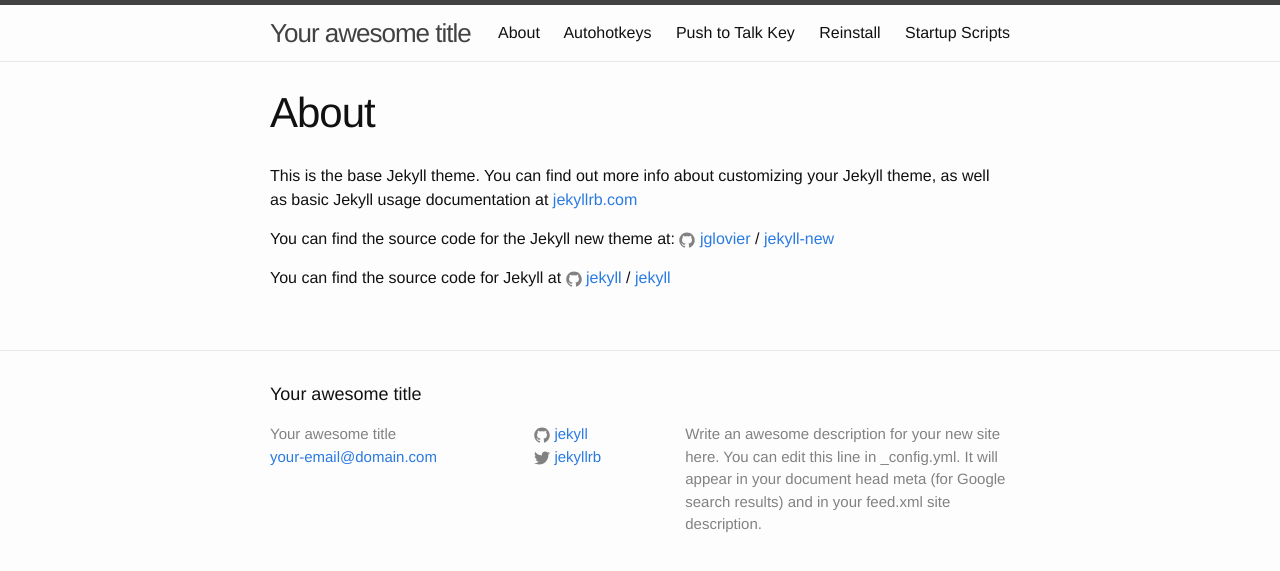
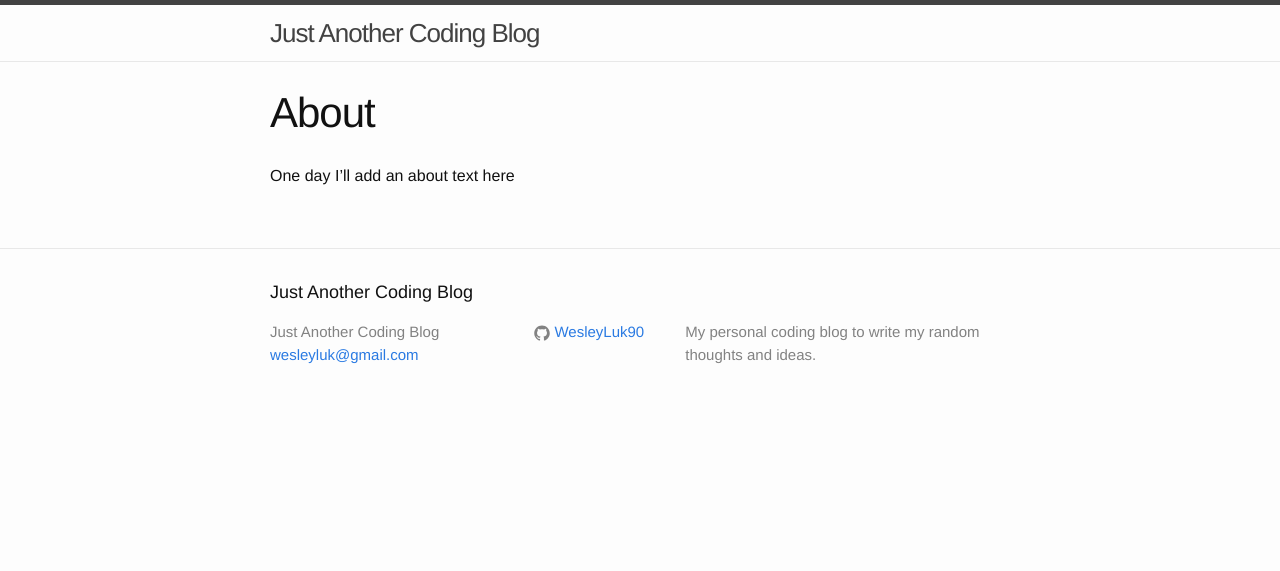
Before and after one commit to WesleyLuk90/WesleyLuk90.github.io, a Jekyll site: the page built from about.md, in a window 1280 px wide. Shown: the top 571 px of the page. Built offline with Jekyll 4.4.1, drawn with Linux system fonts in a browser that asks for light colours.

```diff
--- a/_config.yml
+++ b/_config.yml
@@ -6,16 +6,14 @@
 # 'jekyll serve'. If you change this file, please restart the server process.
 
 # Site settings
-title: Your awesome title
-email: your-email@domain.com
+title: Just Another Coding Blog
+email: wesleyluk@gmail.com
 description: > # this means to ignore newlines until "baseurl:"
-  Write an awesome description for your new site here. You can edit this
-  line in _config.yml. It will appear in your document head meta (for
-  Google search results) and in your feed.xml site description.
+  My personal coding blog to write my random thoughts and ideas.
 baseurl: "" # the subpath of your site, e.g. /blog
-url: "http://yourdomain.com" # the base hostname & protocol for your site
-twitter_username: jekyllrb
-github_username:  jekyll
+url: "http://blog.wesleyluk.com" # the base hostname & protocol for your site
+# twitter_username: jekyllrb
+github_username:  WesleyLuk90
 
 # Build settings
 markdown: kramdown
--- a/_includes/header.html
+++ b/_includes/header.html
@@ -14,11 +14,6 @@
       </a>
 
       <div class="trigger">
-        {% for my_page in site.pages %}
-          {% if my_page.title %}
-          <a class="page-link" href="{{ my_page.url | prepend: site.baseurl }}">{{ my_page.title }}</a>
-          {% endif %}
-        {% endfor %}
       </div>
     </nav>
 
--- a/about.md
+++ b/about.md
@@ -4,12 +4,4 @@ title: About
 permalink: /about/
 ---
 
-This is the base Jekyll theme. You can find out more info about customizing your Jekyll theme, as well as basic Jekyll usage documentation at [jekyllrb.com](http://jekyllrb.com/)
-
-You can find the source code for the Jekyll new theme at:
-{% include icon-github.html username="jglovier" %} /
-[jekyll-new](https://github.com/jglovier/jekyll-new)
-
-You can find the source code for Jekyll at
-{% include icon-github.html username="jekyll" %} /
-[jekyll](https://github.com/jekyll/jekyll)
+One day I'll add an about text here
```
Also changed, not shown: _drafts/define-interfaces-first.md (added, +6 -0 lines), _posts/2016-04-23-welcome-to-jekyll.markdown (deleted, +0 -25 lines), _posts/2016-8-12-first-post.md (added, +5 -0 lines), _posts/2016-8-12-sending-data-to-the-frontend.md (added, +75 -0 lines), reinstall/reinstall.md (renamed from reinstall.md, +2 -0 lines), reinstall/autohotkey.md (renamed from autohotkey.md), reinstall/ptt-key.md (renamed from ptt-key.md), reinstall/startup-scripts.md (renamed from startup-scripts.md).
